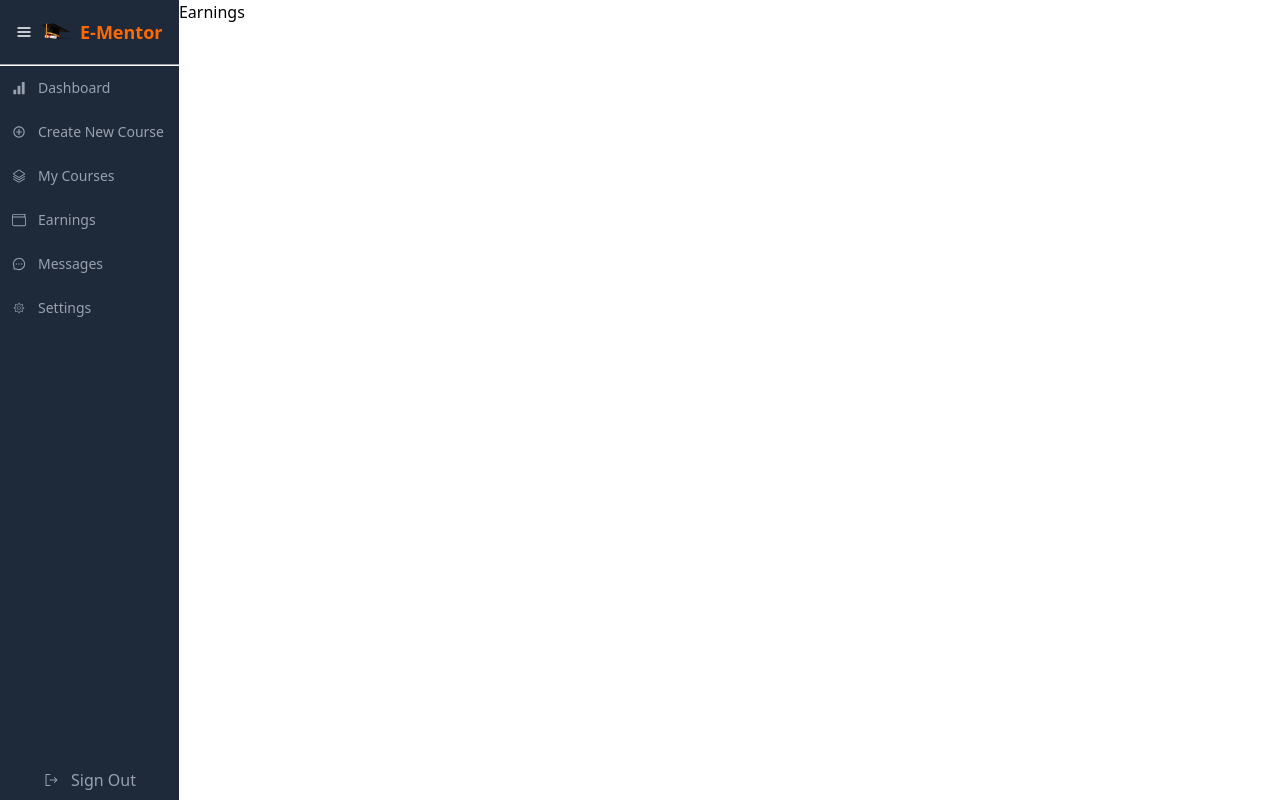
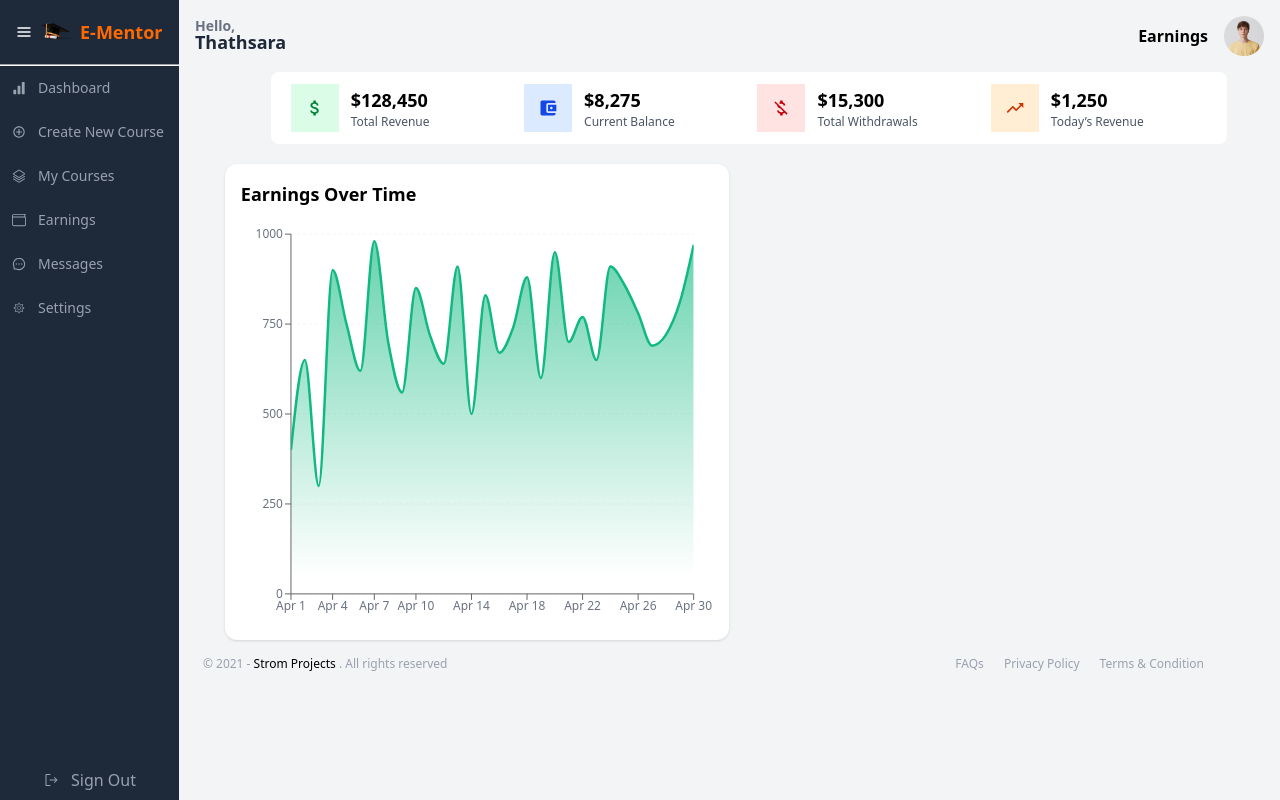
Before and after one commit to thathsarabandara/E-mentor-teacher-frontend, a Next.js app: page /teacher/mentor/earnings in a window 1280 px wide. Built offline with nearby package versions, Linux system fonts and the light colour scheme.

Commit message:
add other pages navigation and footer

```diff
--- a/src/app/teacher/mentor/createcourse/page.tsx
+++ b/src/app/teacher/mentor/createcourse/page.tsx
@@ -1,8 +1,17 @@
+import Footer from '@/component/Footer/Footer'
+import Navbar from '@/component/Navbar/Navbar'
 import React from 'react'
 
 const CreateCourse: React.FC = () => {
   return (
-    <div>CreateCourse</div>
+    <div className="flex min-h-screen flex-col justify-start items-center bg-gray-100">
+      <div className="w-full">
+        <Navbar name='Create Course' />
+      </div>
+      <div className="w-full">
+        <Footer />
+      </div>
+    </div>
   )
 }
 
--- a/src/app/teacher/mentor/dashboard/page.tsx
+++ b/src/app/teacher/mentor/dashboard/page.tsx
@@ -124,7 +124,7 @@ const Dashboard: React.FC = () => {
   return (
     <div className='flex min-h-screen flex-col justify-start items-start'>
       <div className='bg-white w-full'>
-        <Navbar />
+        <Navbar name='Dashboard' />
       </div>
       <div className='bg-gray-50 w-full px-5 py-4'>
         <div className="flex justify-center items-center">
@@ -145,10 +145,10 @@ const Dashboard: React.FC = () => {
           <div className='flex flex-col justify-start items-center w-full lg:w-2/3'>
             <div className='flex flex-col md:flex-row w-full mx-0 md:mx-5'>
               <div className='w-full md:w-1/2 md:mr-4 mb-4 md:mb-0'>
-                <EarningsChart data={EarningData} />
+                <EarningsChart data={EarningData} height={200}/>
               </div>
               <div className='w-full md:w-1/2 md:mr-4'>
-                <StudentEnrollTrends data={EnrollData} />
+                <StudentEnrollTrends data={EnrollData} height={200}/>
               </div>
             </div>
 
--- a/src/app/teacher/mentor/earnings/page.tsx
+++ b/src/app/teacher/mentor/earnings/page.tsx
@@ -1,8 +1,105 @@
+import DashboardCard from '@/component/DashboardCard/DashboardCard';
+import EarningsChart from '@/component/Earning-Chart/EarningChart';
+import Footer from '@/component/Footer/Footer'
+import Navbar from '@/component/Navbar/Navbar'
 import React from 'react'
+
+import { MdAttachMoney, MdAccountBalanceWallet, MdMoneyOff, MdTrendingUp } from 'react-icons/md';
+
+const cardsData = [
+  {
+    label: 'Total Revenue',
+    icon: <MdAttachMoney className="text-green-700 text-xl" />,
+    color: 'bg-green-100',
+    value: '$128,450'
+  },
+  {
+    label: 'Current Balance',
+    icon: <MdAccountBalanceWallet className="text-blue-700 text-xl" />,
+    color: 'bg-blue-100',
+    value: '$8,275'
+  },
+  {
+    label: 'Total Withdrawals',
+    icon: <MdMoneyOff className="text-red-700 text-xl" />,
+    color: 'bg-red-100',
+    value: '$15,300'
+  },
+  {
+    label: 'Today’s Revenue',
+    icon: <MdTrendingUp className="text-orange-700 text-xl" />,
+    color: 'bg-orange-100',
+    value: '$1,250'
+  }
+];
+
+const EarningData = [
+  { date: 'Apr 1', earnings: 400 },
+  { date: 'Apr 2', earnings: 650 },
+  { date: 'Apr 3', earnings: 300 },
+  { date: 'Apr 4', earnings: 900 },
+  { date: 'Apr 5', earnings: 750 },
+  { date: 'Apr 6', earnings: 620 },
+  { date: 'Apr 7', earnings: 980 },
+  { date: 'Apr 8', earnings: 700 },
+  { date: 'Apr 9', earnings: 560 },
+  { date: 'Apr 10', earnings: 850 },
+  { date: 'Apr 11', earnings: 720 },
+  { date: 'Apr 12', earnings: 640 },
+  { date: 'Apr 13', earnings: 910 },
+  { date: 'Apr 14', earnings: 500 },
+  { date: 'Apr 15', earnings: 830 },
+  { date: 'Apr 16', earnings: 670 },
+  { date: 'Apr 17', earnings: 740 },
+  { date: 'Apr 18', earnings: 880 },
+  { date: 'Apr 19', earnings: 600 },
+  { date: 'Apr 20', earnings: 950 },
+  { date: 'Apr 21', earnings: 700 },
+  { date: 'Apr 22', earnings: 770 },
+  { date: 'Apr 23', earnings: 650 },
+  { date: 'Apr 24', earnings: 910 },
+  { date: 'Apr 25', earnings: 860 },
+  { date: 'Apr 26', earnings: 780 },
+  { date: 'Apr 27', earnings: 690 },
+  { date: 'Apr 28', earnings: 720 },
+  { date: 'Apr 29', earnings: 810 },
+  { date: 'Apr 30', earnings: 970 },
+];
+
 
 const Earnings: React.FC = () => {
   return (
-    <div>Earnings</div>
+    <div className="flex min-h-screen flex-col justify-start items-center bg-gray-100">
+      <div className="w-full">
+        <Navbar name='Earnings' />
+      </div>
+      <div className="flex flex-col justify-center items-center w-full">
+        <div className="w-10/12">
+         <div className="grid grid-cols-4 gap-4">
+            {cardsData.map((card, index) => (
+              <DashboardCard
+                key={index}
+                label={card.label}
+                icon={card.icon}
+                color={card.color}
+                value={card.value}
+              />
+            ))}
+         </div>
+        </div>
+        <div className="flex justify-center items-center w-11/12  mt-5">
+            <div className="w-1/2">
+              <EarningsChart data={EarningData} height={400}/>
+            </div>
+            <div className="w-1/2">
+
+            </div>
+        </div>
+      </div>
+      <div className="w-full">
+        <Footer />
+      </div>
+    </div>
   )
 }
 
--- a/src/app/teacher/mentor/messages/page.tsx
+++ b/src/app/teacher/mentor/messages/page.tsx
@@ -1,8 +1,17 @@
+import Footer from '@/component/Footer/Footer'
+import Navbar from '@/component/Navbar/Navbar'
 import React from 'react'
 
 const Messages: React.FC = () => {
   return (
-    <div>Messages</div>
+    <div className="flex min-h-screen flex-col justify-start items-center bg-gray-100">
+      <div className="w-full">
+        <Navbar name='Messages' />
+      </div>
+      <div className="w-full">
+        <Footer />
+      </div>
+    </div>
   )
 }
 
--- a/src/app/teacher/mentor/settings/page.tsx
+++ b/src/app/teacher/mentor/settings/page.tsx
@@ -1,8 +1,17 @@
+import Footer from '@/component/Footer/Footer'
+import Navbar from '@/component/Navbar/Navbar'
 import React from 'react'
 
 const Settings: React.FC = () => {
   return (
-    <div>Settings</div>
+    <div className="flex min-h-screen flex-col justify-start items-center bg-gray-100">
+      <div className="w-full">
+        <Navbar name='Settings' />
+      </div>
+      <div className="w-full">
+        <Footer />
+      </div>
+    </div>
   )
 }
 
--- a/src/component/Earning-Chart/EarningChart.tsx
+++ b/src/component/Earning-Chart/EarningChart.tsx
@@ -12,13 +12,14 @@ import {
 
 interface EarningDataProp {
     data: { date:string, earnings:number }[];
+    height: number
 }
 
-const EarningsChart: React.FC<EarningDataProp> = ({data}) => {
+const EarningsChart: React.FC<EarningDataProp> = ({data,height}) => {
   return (
-    <div className="bg-white rounded-xl p-4 pb-12 shadow-sm w-full h-64">
+    <div className="bg-white rounded-xl p-4 pb-4 shadow-sm w-full">
       <h2 className="text-lg font-semibold mb-4">Earnings Over Time</h2>
-      <ResponsiveContainer width="100%" height="100%">
+      <ResponsiveContainer width="100%" height={height}>
         <AreaChart data={data} margin={{ top: 10, right: 20, left: -10, bottom: 0 }}>
           <defs>
             <linearGradient id="colorEarnings" x1="0" y1="0" x2="0" y2="1">
--- a/src/component/StudentEnrollTrend-Chart/StudentEnrollTrend.tsx
+++ b/src/component/StudentEnrollTrend-Chart/StudentEnrollTrend.tsx
@@ -13,13 +13,14 @@ from 'recharts';
 
 type StudentEnrollProp = {
     data:{date: string , enrollments: number}[];
+    height: number,
 }
 
-const StudentEnrollTrends: React.FC<StudentEnrollProp> = ({data}) => {
+const StudentEnrollTrends: React.FC<StudentEnrollProp> = ({data, height}) => {
     return(
-        <div className="bg-white rounded-xl p-4 shadow-sm w-full h-64">
+        <div className="bg-white rounded-xl p-4 shadow-sm w-full">
             <h2 className="text-lg font-semibold text-gray-800 mb-4">Student Enrollment Trends</h2>
-            <ResponsiveContainer width="100%" height="85%">
+            <ResponsiveContainer width="100%" height={height}>
                 <LineChart data={data} margin={{ top: 10, right: 20, left: -10, bottom: 0 }}>
                 <CartesianGrid strokeDasharray="3 3" vertical={false} stroke="#F3F4F6" />
                 <XAxis dataKey="date" tick={{ fontSize: 12, fill: '#6B7280' }} />
```
